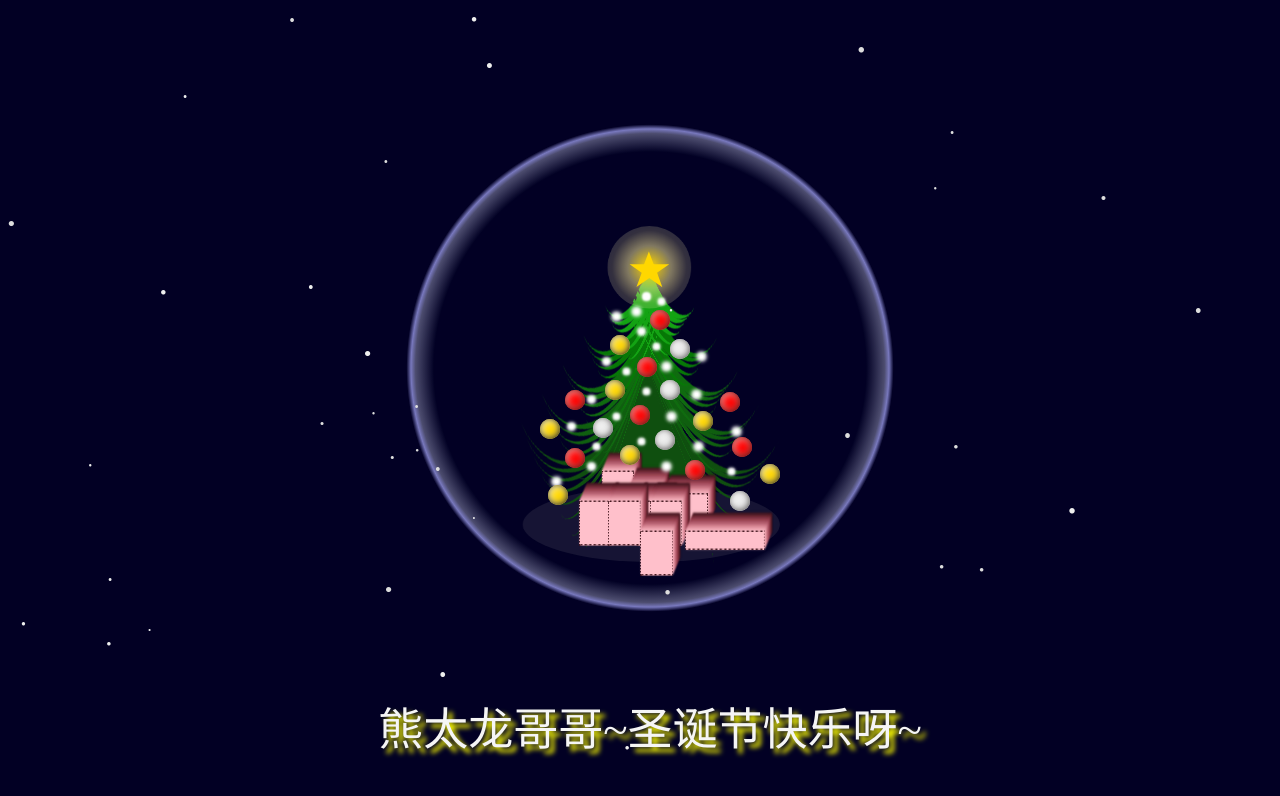
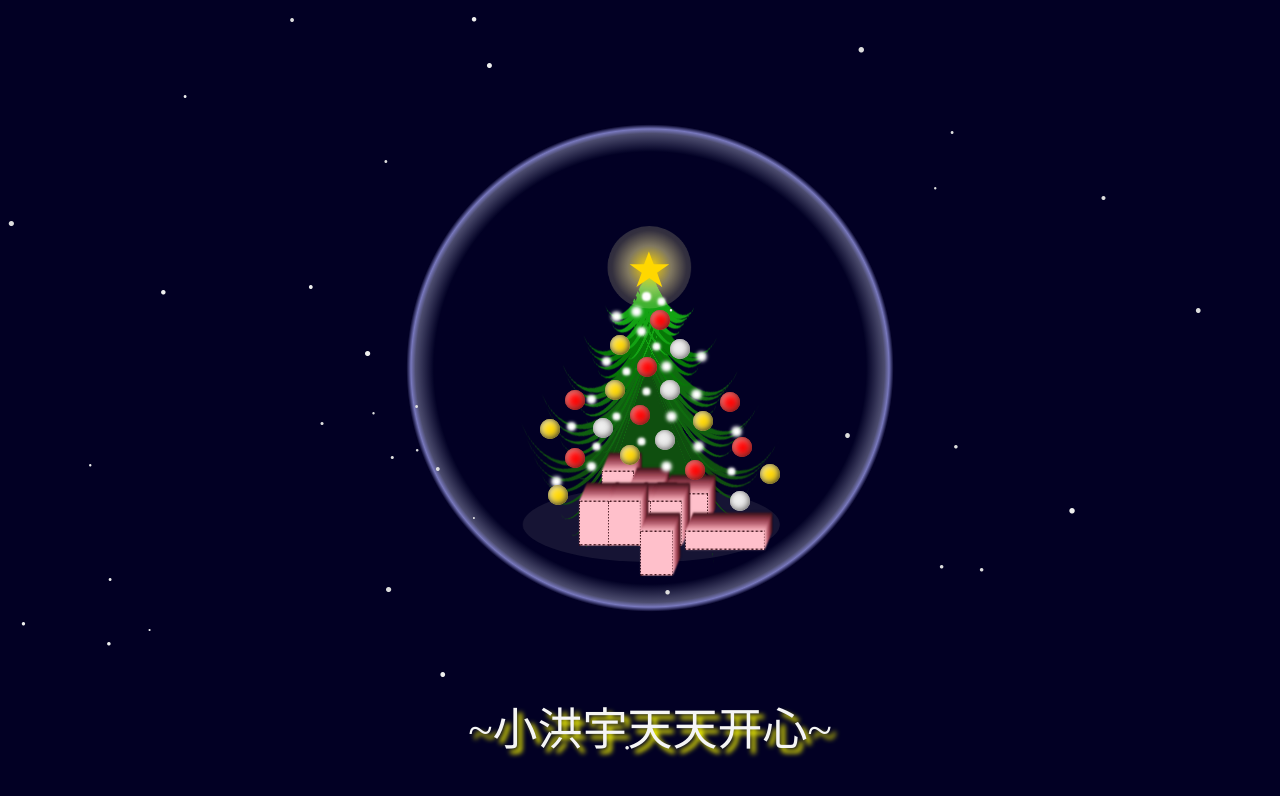
Before and after one commit to Liu25253/sds1, a plain HTML site: page web2/index.html in a window 1280 px wide. Drawn offline with Linux system fonts and the light colour scheme.

Commit message:
Update index.html

```diff
--- a/web2/index.html
+++ b/web2/index.html
@@ -10,7 +10,7 @@
 <body>
   <ul class="bgg">
     <li class="sphere"></li>
-    <p class="text">熊太龙哥哥~圣诞节快乐呀~</p>
+    <p class="text">~小洪宇天天开心~</p>
   </ul>
   <ul class="tree">
     <li class="top-star"> </li>
```
